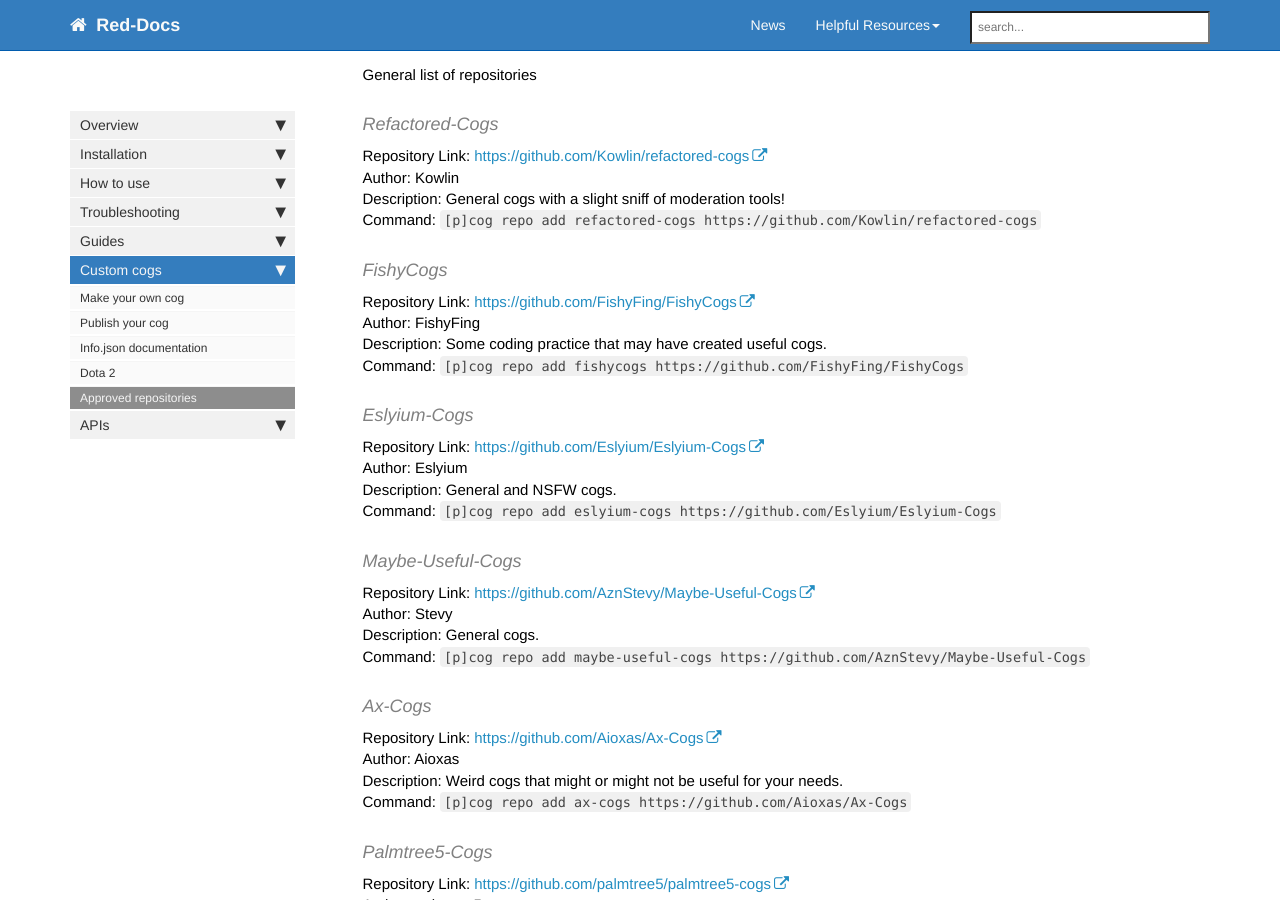
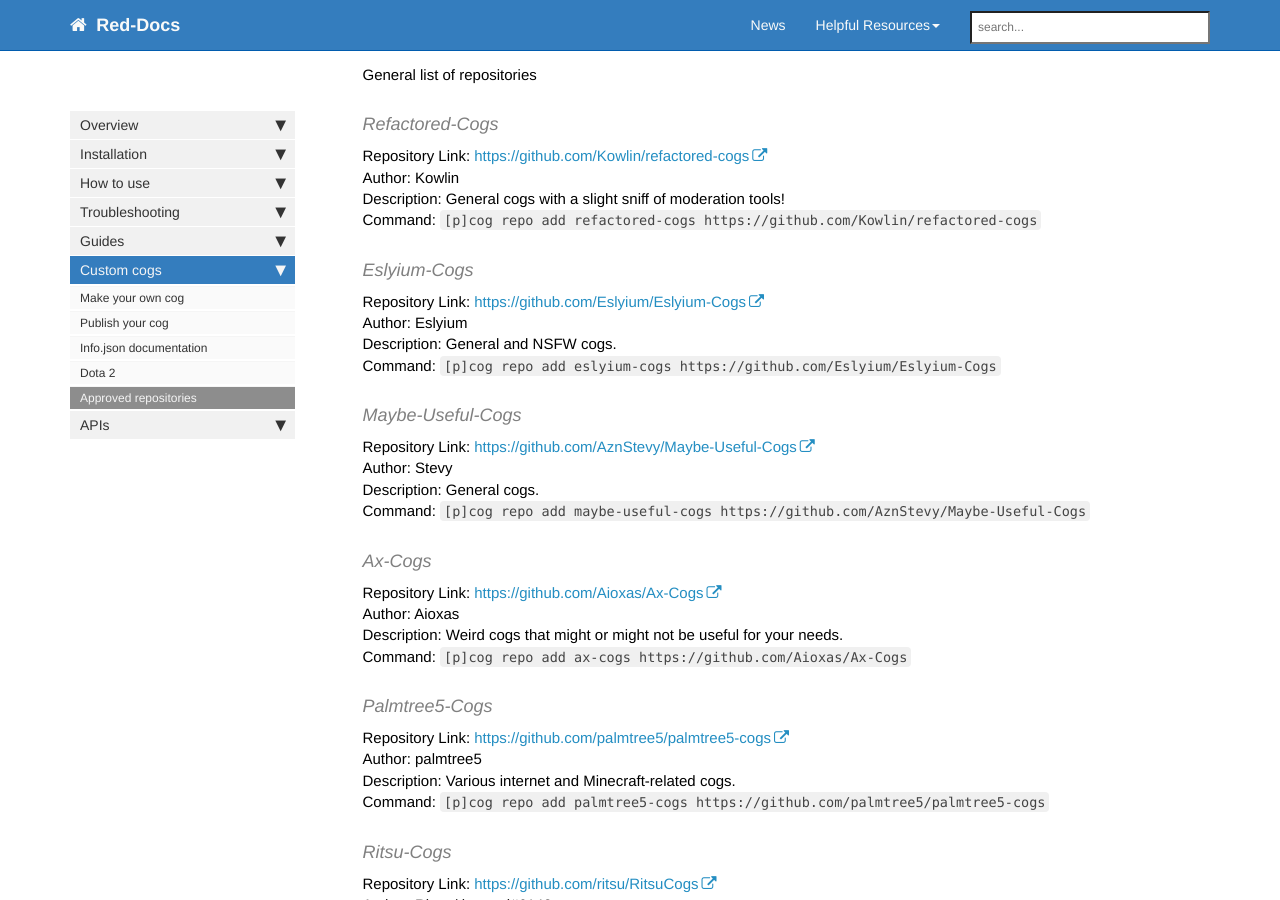
Before and after one commit to Twentysix26/Red-Docs, a Jekyll site: the page built from red/red_cog_approved_repos.md, in a window 1280 px wide and 900 px high, scrolled down 1661 px. Built offline with Jekyll 4.4.1, drawn with Linux system fonts in a browser that asks for light colours; nearby versions of some CDN libraries; comment, search, counter and statistics services are not loaded.

Commit message:
Removed fishyfing's repo from list (#47)

```diff
--- a/red/red_cog_approved_repos.md
+++ b/red/red_cog_approved_repos.md
@@ -77,11 +77,7 @@ Author: Kowlin
 Description: General cogs with a slight sniff of moderation tools!
 Command: ``[p]cog repo add refactored-cogs https://github.com/Kowlin/refactored-cogs``
 
-#### FishyCogs
-Repository Link: [https://github.com/FishyFing/FishyCogs](https://github.com/FishyFing/FishyCogs)
-Author: FishyFing
-Description: Some coding practice that may have created useful cogs.
-Command: ``[p]cog repo add fishycogs https://github.com/FishyFing/FishyCogs``
+
 
 #### Eslyium-Cogs
 Repository Link: [https://github.com/Eslyium/Eslyium-Cogs](https://github.com/Eslyium/Eslyium-Cogs)
```
